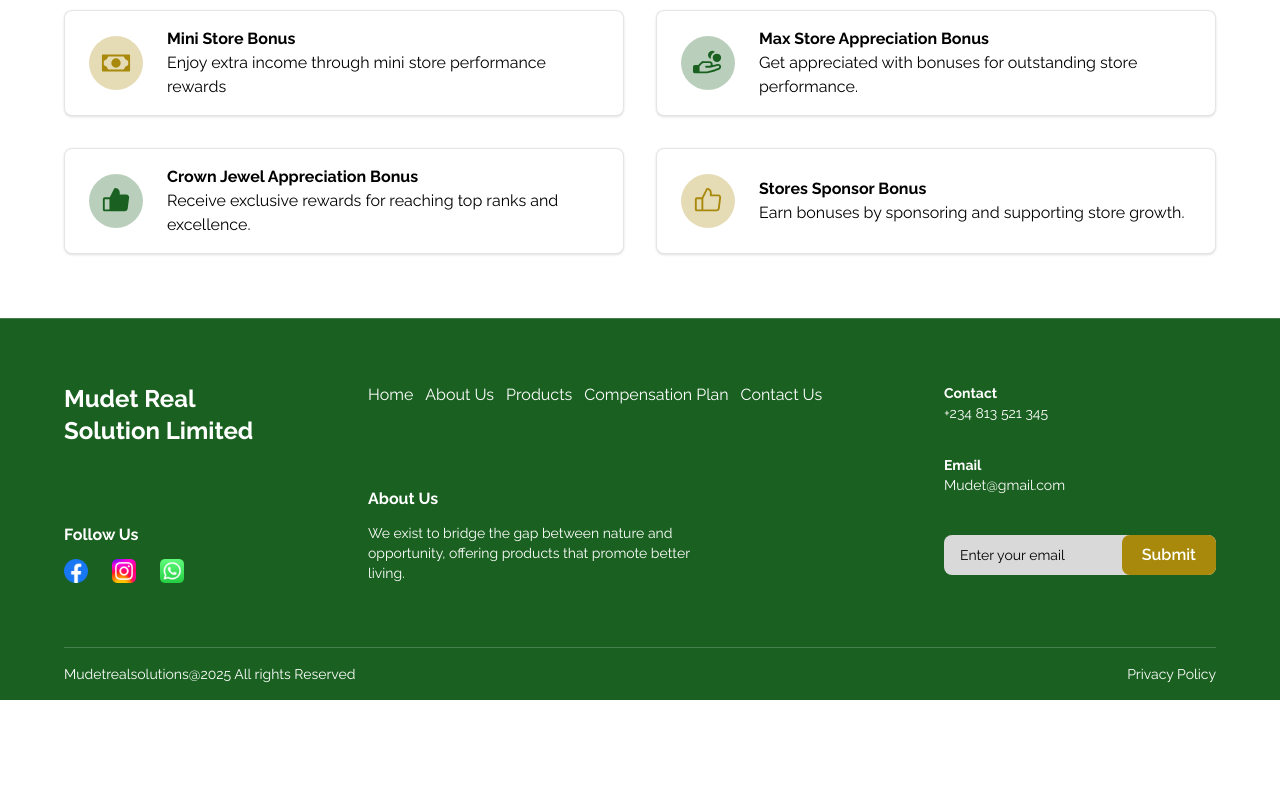
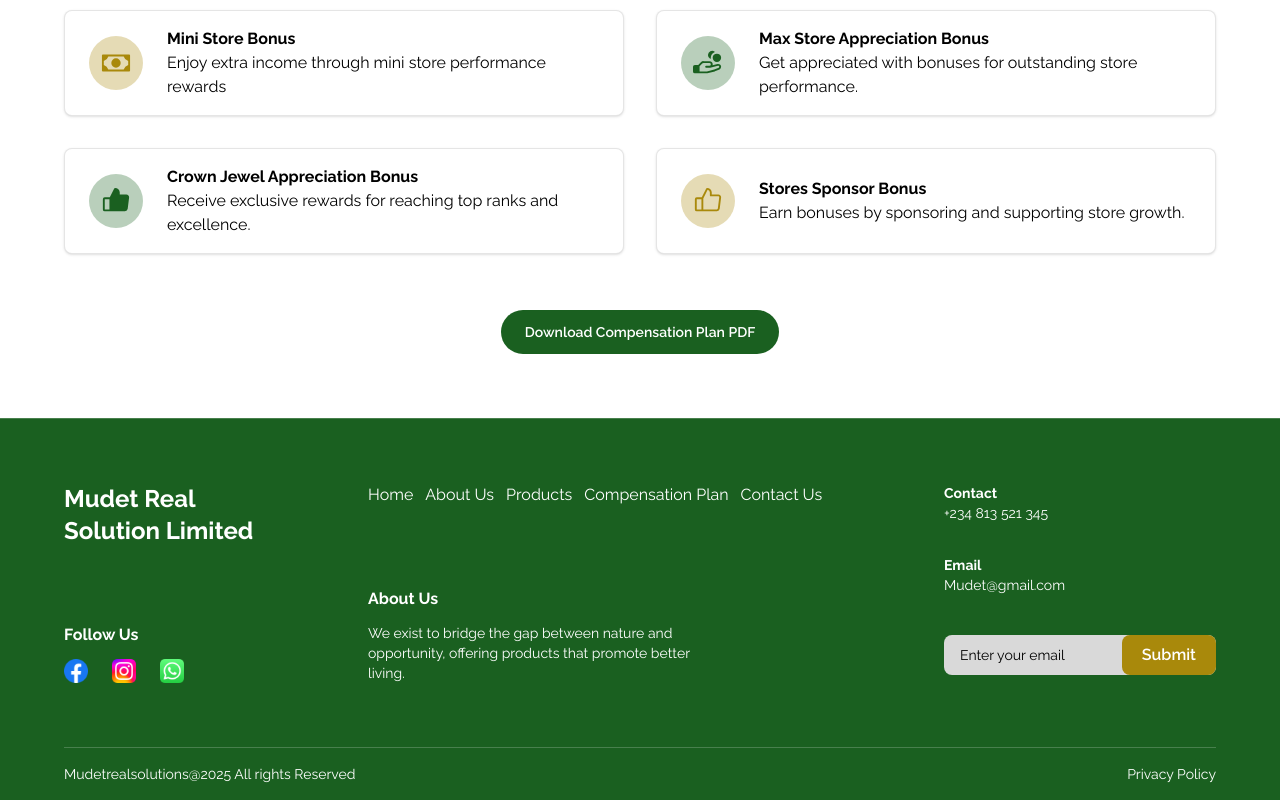
Before and after one commit to Sunmence-team/mudet_home, a React (Vite) app: page /plan in a window 1280 px wide. Shown: the part 1372-2172 px from the top of the page. Before the commit the page ends 2072 px from the top, so only its background shows below. Built offline with nearby package versions, Linux system fonts and the light colour scheme; no server answers.

Commit message:
add download link for compensation plan PDF in Plan component

```diff
--- a/src/pages/Plan.jsx
+++ b/src/pages/Plan.jsx
@@ -162,6 +162,13 @@ const Plan = () => {
                             </div>
                         ))}
                     </div>
+                    <a
+                        href="/MUDET_compesation_plan.pdf"
+                        download="MUDET-COMPENSATION-PLAN.pdf"
+                        className="mt-8 inline-flex items-center justify-center rounded-full bg-pryClr px-6 py-3 text-sm font-semibold text-white transition hover:bg-pryClr/90"
+                    >
+                        Download Compensation Plan PDF
+                    </a>
                 </div>
             </div>
         </div>
```
Also changed, not shown: 1 other file (tests, documents, lock files or other folders).
